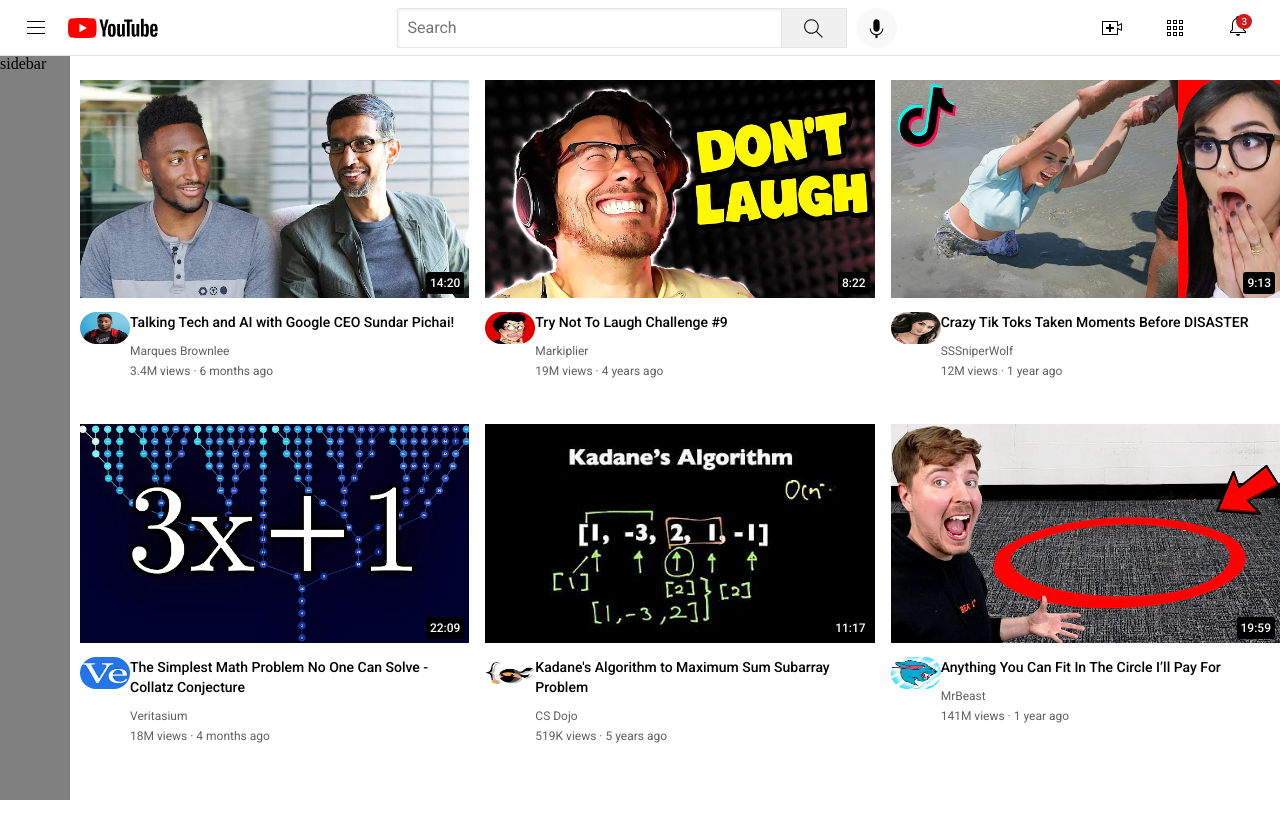
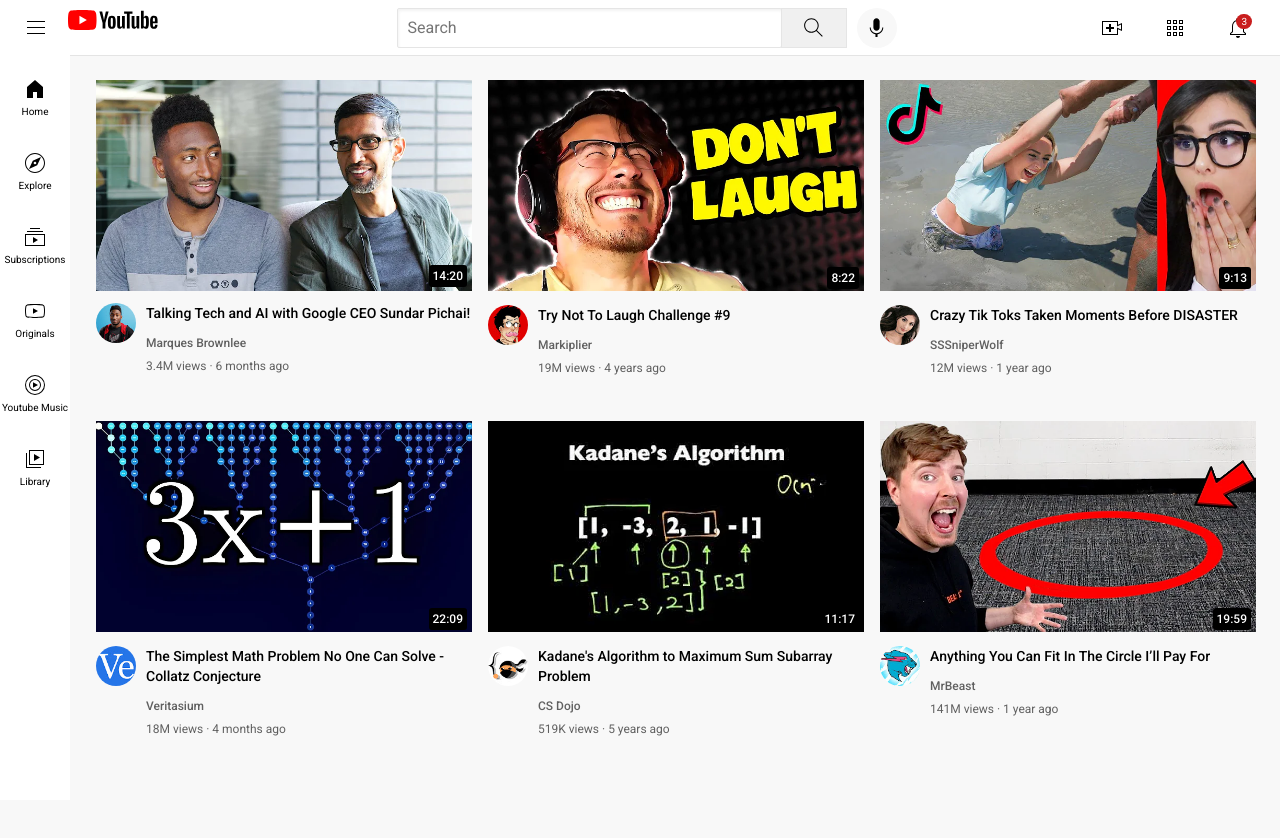
Before and after one commit to jlarivaux/html_css, a plain HTML site: page youtube.html in a window 1280 px wide. Shown: the top 838 px of the page. Drawn offline with Linux system fonts and the light colour scheme.

Commit message:
lesson 16 and challenges

```diff
--- a/styles/general.css
+++ b/styles/general.css
@@ -7,7 +7,8 @@ p {
 body {
   margin: 0;
   padding-top: 80px;
-  padding-left: 80px;
+  padding-left: 96px;
   padding-bottom: 3000px;
-
+  padding-right: 24px;
+  background-color: rgb(248, 248, 248);
 }
--- a/styles/header.css
+++ b/styles/header.css
@@ -23,10 +23,12 @@
   height: 24px;
   margin-left: 24px;
   margin-right: 20px;
+  cursor: pointer;
 }
 
 .youtube-logo {
   height: 20px;
+  cursor: pointer;
 }
 
 .middle-section {
@@ -69,9 +71,51 @@
   margin-right: 10px;
 }
 
+.search-button,
+.voice-button,
+.upload-container,
+.youtube-apps-container,
+.notifications-icon-container {
+  display: flex;
+  align-items: center;
+  justify-content: center;
+  position: relative;
+  cursor: pointer;
+}
+
+.search-button .tooltip,
+.voice-button .tooltip,
+.upload-container .tooltip,
+.youtube-apps-container .tooltip,
+.notifications-icon-container .tooltip {
+  font-family: Roboto, Arial;
+  position: absolute;
+  background-color: grey;
+  color: white;
+  padding-top: 4px;
+  padding-bottom: 4px;
+  padding-right: 8px;
+  padding-left: 8px;
+  border-radius: 3px;
+  font-size: 12px;
+  bottom: -30px;
+  transition: opacity .15s;
+  opacity: 0;
+  white-space: nowrap;
+  pointer-events: none;
+}
+
+.search-button:hover .tooltip,
+.voice-button:hover .tooltip,
+.upload-container:hover .tooltip,
+.youtube-apps-container:hover .tooltip,
+.notifications-icon-container:hover .tooltip {
+  opacity: 1;
+}
+
 .search-icon {
   height: 25px;
-  margin-top: 4px;
+
 }
 
 .voice-button {
@@ -80,12 +124,13 @@
   border-radius: 20px;
   border: none;
   background-color: rgb(248, 248, 248);
+  position: relative;
 }
 
 .voice-search-icon {
   height: 25px;
-  margin-top: 4px;
 }
+
 
 .right-section {
   width: 150px;
--- a/styles/sidebar.css
+++ b/styles/sidebar.css
@@ -3,6 +3,31 @@
   left: 0;
   bottom: 0;
   top: 55px;
-  background-color: grey;
   width: 70px;
+  z-index: 200;
+  padding-top: 5px;
+  background-color: white;
 }
+
+.sidebar-link {
+  height: 74px;
+  display: flex;
+  justify-content: center;
+  align-items: center;
+  flex-direction: column;
+  cursor: pointer;
+}
+
+.sidebar-link:hover {
+  background-color: rgb(235, 235, 235);
+}
+
+.sidebar-link img {
+  height: 24px;
+  margin-bottom: 5px;
+}
+
+.sidebar-link div {
+  font-family: Roboto, Arial;
+  font-size: 10px;
+}
--- a/styles/video.css
+++ b/styles/video.css
@@ -6,12 +6,13 @@
 }
 
 .thumbnail-row {
-  margin-bottom: 10px;
+  margin-bottom: 8px;
   position: relative;
 }
 
 .thumbnail {
   width: 100%;
+  cursor: pointer;
 }
 
 .info-row-grid {
@@ -21,14 +22,19 @@
 
 .channel-pic {
   border-radius: 40px;
-  width: 100%;
+  width: 40px;
+  height: 40px;
+  cursor: pointer;
 }
 
-.video-title {
-  margin-bottom: 12px;
+.video-title, .link {
+  margin-bottom: 10px;
   font-size: 14px;
   font-weight: 500;
   line-height: 20px;
+  cursor: pointer;
+  color: black;
+  text-decoration: none;
 }
 
 .video-author,
@@ -36,6 +42,10 @@
   font-size: 12px;
   color: rgb(96, 96, 96);
   margin-bottom: 6px;
+}
+
+.video-author {
+  cursor: pointer;
 }
 
 .video-time {
--- a/youtube.html
+++ b/youtube.html
@@ -16,30 +16,64 @@
     <div class="header">
       <div class="left-section">
         <img class="hamburger" src="icons/hamburger-menu.svg">
+        <a class="link" href="https://YouTube.com/">
           <img class="youtube-logo" src="icons/youtube-logo.svg">
+        </a>
       </div>
 
       <div class="middle-section">
         <input class="search-bar" type="text" placeholder="Search">
         <button class="search-button">
           <img class="search-icon" src="icons/search.svg">
+          <div class="tooltip">Search</div>
         </button>
         <button class="voice-button">
           <img class="voice-search-icon" src="icons/voice-search-icon.svg">
+          <div class="tooltip">Search with your voice</div>
         </button>
       </div>
       <div class="right-section">
+        <div class="upload-container">
           <img class="upload-button" src="icons/upload.svg">
+          <div class="tooltip">Create</div>
+        </div>
+        <div class="youtube-apps-container">
           <img class="youtube-apps-button" src="icons/youtube-apps.svg">
+          <div class="tooltip">YouTube Apps</div>
+        </div>
         <div class="notifications-icon-container">
           <img class="notification-button" src="icons/notifications.svg">
           <div class="notification-button-count">3</div>
+          <div class="tooltip">Notifications</div>
         </div>
       </div>
     </div>
 
     <div class="sidebar">
-      sidebar
+      <div class="sidebar-link">
+        <img src="icons/home.svg">
+        <div>Home</div>
+      </div>
+      <div class="sidebar-link">
+        <img src="icons/explore.svg">
+        <div>Explore</div>
+      </div>
+      <div class="sidebar-link">
+        <img src="icons/subscriptions.svg">
+        <div>Subscriptions</div>
+      </div>
+      <div class="sidebar-link">
+        <img src="icons/originals.svg">
+        <div>Originals</div>
+      </div>
+      <div class="sidebar-link">
+        <img src="icons/youtube-music.svg">
+        <div>Youtube Music</div>
+      </div>
+      <div class="sidebar-link">
+        <img src="icons/library.svg">
+        <div>Library</div>
+      </div>
     </div>
 
     <div class="vid-grid">
@@ -47,20 +81,26 @@
       <!-- MKBHD video -->
       <div class="entire-video-preview">
         <div class="thumbnail-row">
+          <a href="https://www.youtube.com/watch?v=n2RNcPRtAiY">
             <img class="thumbnail" src="thumbnails/mkbhd.webp">
+          </a>
           <div class="video-time">14:20</div>
         </div>
         <div class="info-row-grid">
           <div class="channel-pic-box">
+            <a class="link" href="https://www.youtube.com/c/mkbhd">
               <img class="channel-pic" src="channel_pics/mkbhd channel pic.jpeg">
+            </a>
           </div>
           <div class="video-info">
+            <a class="link" href="https://www.youtube.com/watch?v=n2RNcPRtAiY">
               <p class="video-title">
                 Talking Tech and AI with Google CEO Sundar Pichai!
               </p>
-            <p class="video-author">
-              Marques Brownlee
-            </p>
+            </a>
+            <a class="link" href="https://www.youtube.com/c/mkbhd">
+              <p class="video-author">Marques Brownlee</p>
+            </a>
             <p class="video-stats">
               3.4M views &#183; 6 months ago
             </p>
@@ -71,20 +111,24 @@
       <!-- MARKIPLIER video -->
       <div class="entire-video-preview">
         <div class="thumbnail-row">
+          <a class="link" href="https://www.youtube.com/watch?v=mP0RAo9SKZk">
             <img class="thumbnail" src="thumbnails/don't laugh.webp">
+          </a>
           <div class="video-time">8:22</div>
         </div>
         <div class="info-row-grid">
           <div class="cchannel-pic-box">
+            <a class="link" href="https://www.youtube.com/c/markiplier">
               <img class="channel-pic" src="channel_pics/markiplier channel pic.jpeg">
+            </a>
           </div>
           <div class="video-info">
-            <p class="video-title">
-              Try Not To Laugh Challenge #9
-            </p>
-            <p class="video-author">
-              Markiplier
-            </p>
+            <a class="link" href="https://www.youtube.com/watch?v=mP0RAo9SKZk">
+              <p class="video-title">Try Not To Laugh Challenge #9</p>
+            </a>
+            <a class="link" href="https://www.youtube.com/c/markiplier">
+              <p class="video-author">Markiplier</p>
+            </a>
             <p class="video-stats">
               19M views &#183; 4 years ago
             </p>
@@ -95,20 +139,24 @@
       <!-- SSSniperWolf video -->
       <div class="entire-video-preview">
         <div class="thumbnail-row">
+          <a class="link" href="https://www.youtube.com/watch?v=FgjPQQeTh1w">
             <img class="thumbnail" src="thumbnails/sssiperwolf.webp">
+          </a>
           <div class="video-time">9:13</div>
         </div>
         <div class="info-row-grid">
           <div class="channel-pic-box">
+            <a class="link" href="https://www.youtube.com/user/SSSniperWolf">
               <img class="channel-pic" src="channel_pics/sssniperwolf.jpeg">
+            </a>
           </div>
           <div class="video-info">
-            <p class="video-title">
-              Crazy Tik Toks Taken Moments Before DISASTER
-            </p>
-            <p class="video-author">
-              SSSniperWolf
-            </p>
+            <a class="link" href="https://www.youtube.com/watch?v=FgjPQQeTh1w">
+              <p class="video-title">Crazy Tik Toks Taken Moments Before DISASTER</p>
+            </a>
+            <a class="link" href="https://www.youtube.com/user/SSSniperWolf">
+              <p class="video-author">SSSniperWolf</p>
+            </a>
             <p class="video-stats">
               12M views &#183; 1 year ago
             </p>
@@ -119,20 +167,28 @@
       <!-- Veritasium video -->
       <div class="entire-video-preview">
         <div class="thumbnail-row">
+          <a class="link" href="https://www.youtube.com/watch?v=094y1Z2wpJg">
             <img class="thumbnail" src="thumbnails/3x+1.webp">
+          </a>
           <div class="video-time">22:09</div>
         </div>
         <div class="info-row-grid">
           <div class="channel-pic-box">
+            <a class="link" href="https://www.youtube.com/c/veritasium">
               <img class="channel-pic" src="channel_pics/math Ve.jpeg">
+            </a>
           </div>
           <div class="video-info">
+            <a class="link" href="https://www.youtube.com/watch?v=094y1Z2wpJg">
               <p class="video-title">
                 The Simplest Math Problem No One Can Solve - Collatz Conjecture
               </p>
+            </a>
+            <a class="link" href="https://www.youtube.com/c/veritasium">
               <p class="video-author">
                 Veritasium
               </p>
+            </a>
             <p class="video-stats">
               18M views &#183; 4 months ago
             </p>
@@ -143,20 +199,28 @@
       <!-- CS Dojo video -->
       <div class="entire-video-preview">
         <div class="thumbnail-row">
+          <a class="link" href="https://www.youtube.com/watch?v=86CQq3pKSUw">
           <img class="thumbnail" src="thumbnails/algorithm.webp">
+          </a>
           <div class="video-time">11:17</div>
         </div>
         <div class="info-row-grid">
           <div class="channel-pic-box">
+            <a class="link" href="https://www.youtube.com/c/CSDojo">
               <img class="channel-pic" src="channel_pics/cs dogo.jpeg">
+            </a>
           </div>
           <div class="video-info">
+            <a class="link" href="https://www.youtube.com/watch?v=86CQq3pKSUw">
               <p class="video-title">
                 Kadane's Algorithm to Maximum Sum Subarray Problem
               </p>
+            </a>
+            <a class="link" href="https://www.youtube.com/c/CSDojo">
               <p class="video-author">
                 CS Dojo
               </p>
+            </a>
             <p class="video-stats">
               519K views &#183; 5 years ago
             </p>
@@ -167,29 +231,32 @@
       <!-- MrBeast video -->
       <div class="entire-video-preview">
         <div class="thumbnail-row">
+          <a class="link" href="https://www.youtube.com/watch?v=yXWw0_UfSFg">
             <img class="thumbnail" src="thumbnails/mr beast.webp">
+          </a>
           <div class="video-time">19:59</div>
         </div>
         <div class="info-row-grid">
           <div class="channel-pic-box">
+            <a class="link" href="https://www.youtube.com/channel/UCX6OQ3DkcsbYNE6H8uQQuVA">
               <img class="channel-pic" src="channel_pics/mr beast.jpeg">
+            </a>
           </div>
           <div class="video-info">
+            <a class="link" href="https://www.youtube.com/watch?v=yXWw0_UfSFg">
               <p class="video-title">
                 Anything You Can Fit In The Circle I’ll Pay For
               </p>
-            <p class="video-author">
-              MrBeast
-            </p>
+            </a>
+            <a class="link" href="https://www.youtube.com/channel/UCX6OQ3DkcsbYNE6H8uQQuVA">
+              <p class="video-author">MrBeast</p>
+            </a>
             <p class="video-stats">
               141M views &#183; 1 year ago
             </p>
           </div>
         </div>
       </div>
-
     </div>
-
-
   </body>
 </html>
```
Also changed, not shown: icons/explore.svg (added), icons/home.svg (added), icons/library.svg (added), icons/originals.svg (added), icons/subscriptions.svg (added), icons/youtube-music.svg (added). Lines whose indentation alone changed are shown as unchanged.
